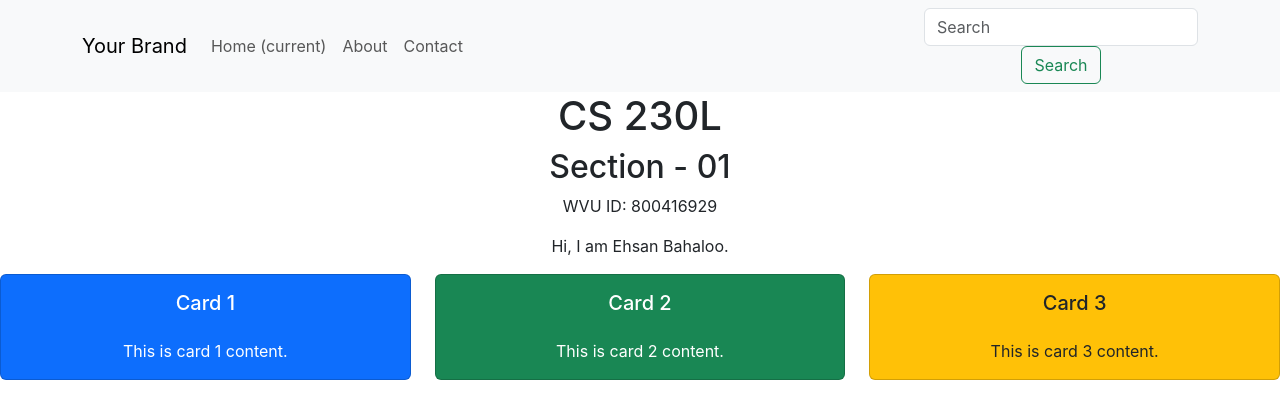
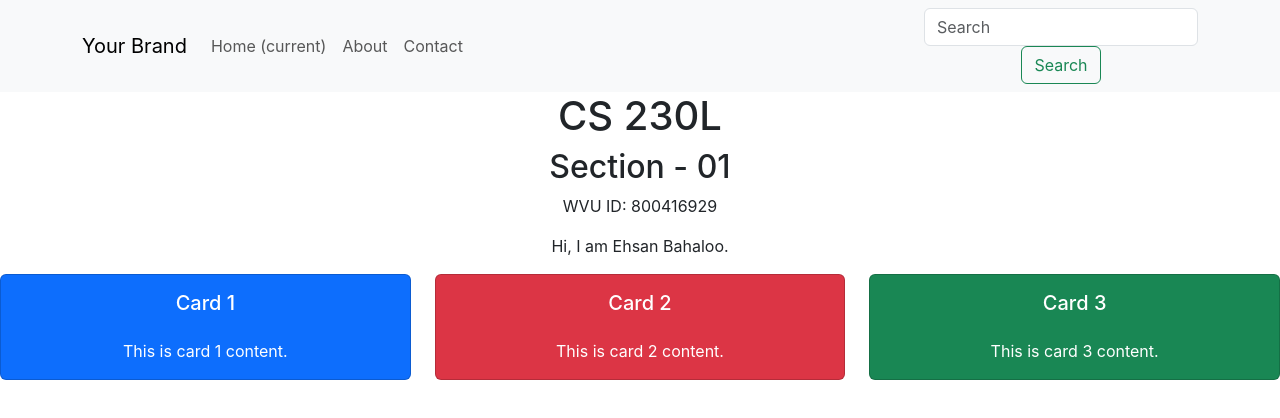
Before and after one commit to ebahaloowvu/CS230L7, a React (Create React App) app: page / in a window 1280 px wide. Shown: the top 418 px of the page. Built offline with nearby package versions, Linux system fonts and the light colour scheme; the HTML template or start-up script is replaced by a standard one.

Commit message:
Update Card.js

```diff
--- a/src/Card.js
+++ b/src/Card.js
@@ -12,7 +12,7 @@ const Card = () => {
         </div>
       </div>
       <div className="col-sm-4">
-        <div className="card bg-success text-white">
+        <div className="card bg-danger text-white">
           <div className="card-body">
             <h5 className="card-title mb-4">Card 2</h5>
             <p className="card-text">This is card 2 content.</p>
@@ -20,7 +20,7 @@ const Card = () => {
         </div>
       </div>
       <div className="col-sm-4">
-        <div className="card bg-warning text-dark">
+        <div className="card bg-success text-white">
           <div className="card-body">
             <h5 className="card-title mb-4">Card 3</h5>
             <p className="card-text">This is card 3 content.</p>
```
